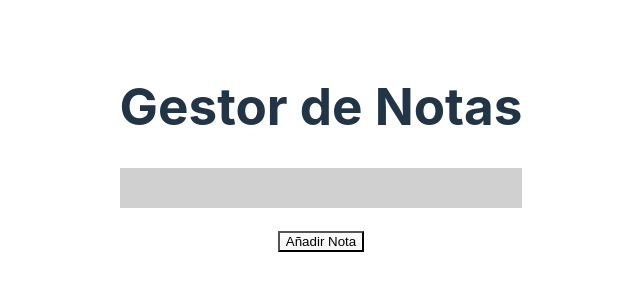
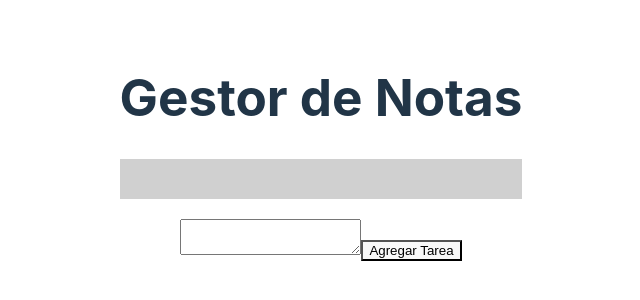
Before and after one commit to JuananA1000/Estado-Global, a React (Vite) app in the folder NotasRedux/: page / in a window 1280 px wide. Shown: the part 252-552 px from the top of the page, without its empty margins (319-959 px from the left). Built offline with nearby package versions, Linux system fonts and the light colour scheme.

Commit message:
agregar nota

```diff
--- a/NotasRedux/src/App.css
+++ b/NotasRedux/src/App.css
@@ -10,4 +10,10 @@
   max-width: 600px;
   padding: 20px;
   margin-bottom: 20px;
+  display: flex;
+  justify-content: space-between;
 }
+
+.nota {
+  background-color: #fce684;
+}
--- a/NotasRedux/src/App.jsx
+++ b/NotasRedux/src/App.jsx
@@ -1,13 +1,38 @@
+import { useState } from 'react';
+import { useDispatch, useSelector } from 'react-redux';
+import { addNota } from './redux/notasSlice';
+
 import './App.css';
 
-import Button from './components/Button/Button';
+function App() {
+  const [nuevaNota, setNuevaNota] = useState('');
+  const dispatch = useDispatch();
+  const notas = useSelector((state) => state.notas);
 
-function App() {
+  const handleAddNota = () => {
+    if (nuevaNota !== '') {
+      dispatch(addNota(nuevaNota));
+      setNuevaNota('');
+    } else {
+      alert('introduce nota');
+    }
+  };
+
   return (
     <div>
       <h1>Gestor de Notas</h1>
-      <div className='card'>{/* Aquí el código */}</div>
-      <Button>Añadir Nota</Button>
+      <div className='card'>
+        {notas.map((nota) => (
+          <div className='nota'>
+            <p>{nota.contenido}</p>
+          </div>
+        ))}
+      </div>
+
+      <div>
+        <textarea value={nuevaNota} onChange={(e) => setNuevaNota(e.target.value)} />
+        <button onClick={handleAddNota}>Agregar Tarea</button>
+      </div>
     </div>
   );
 }
```
